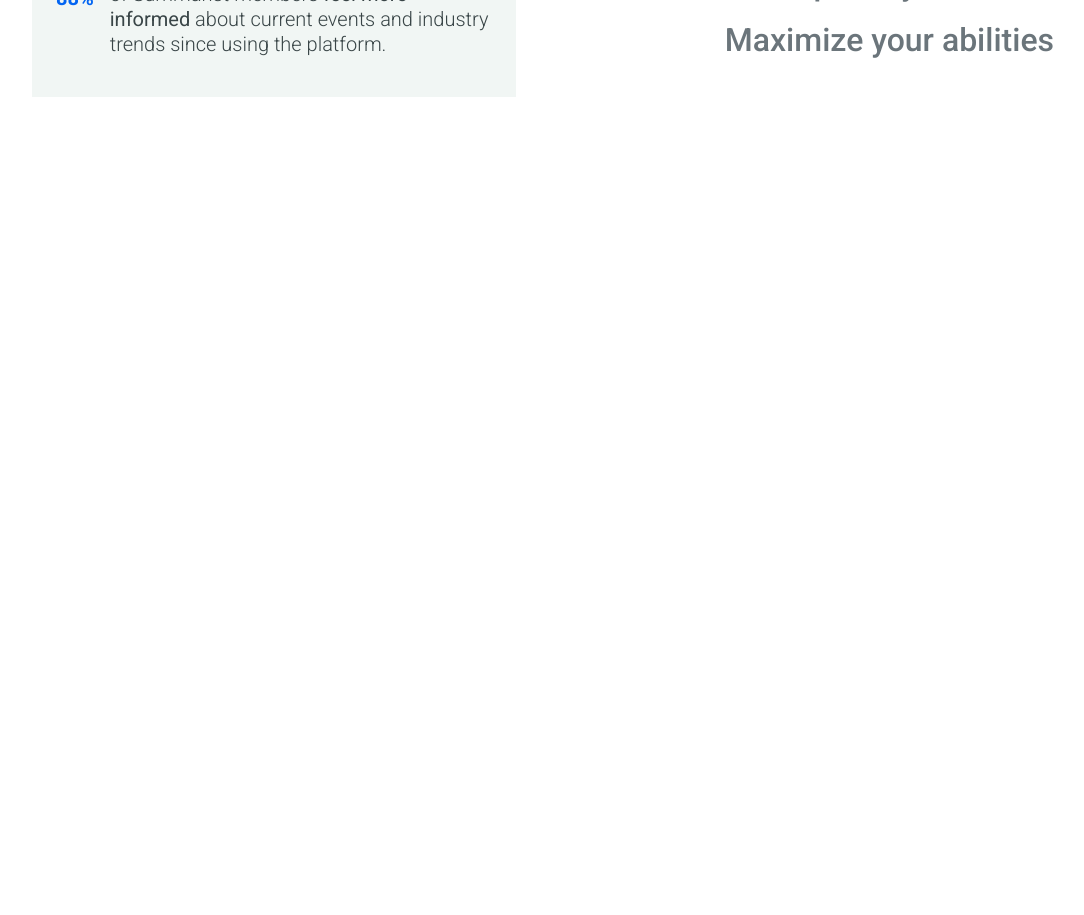
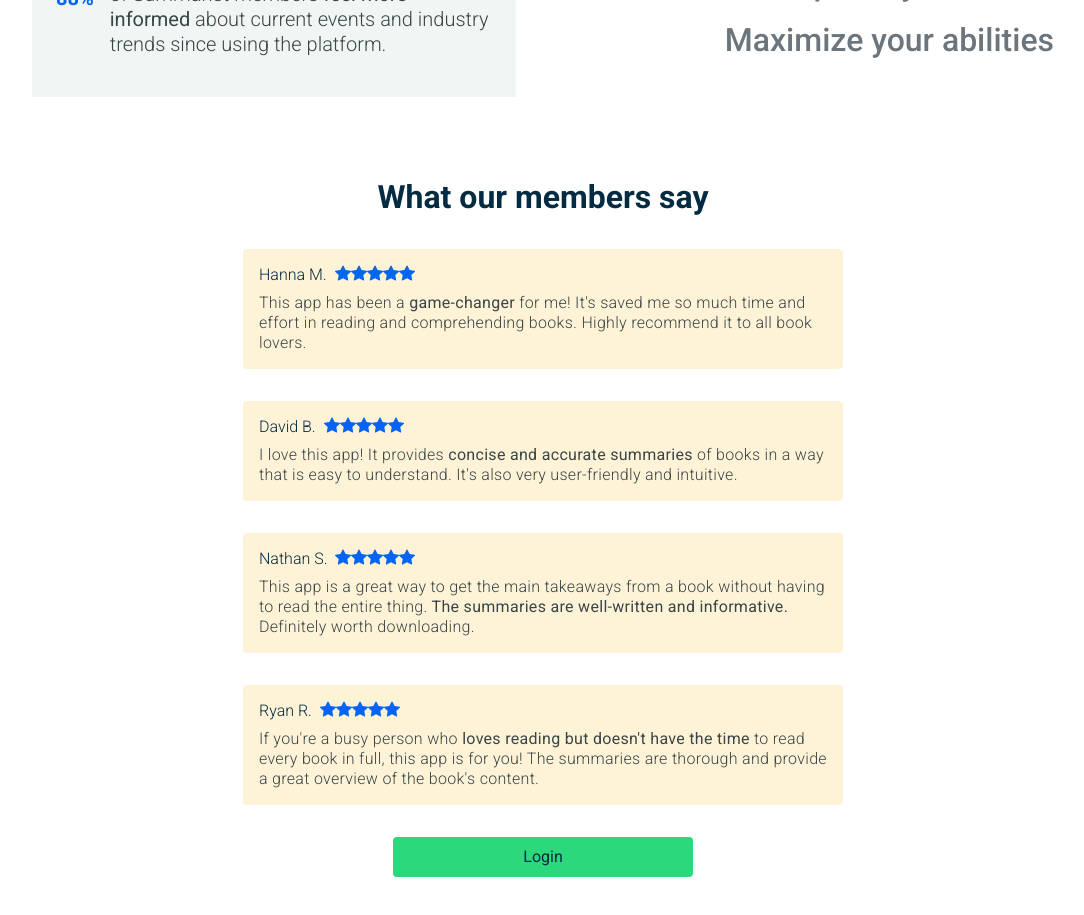
Before and after one commit to pstruthers/summarist, a Next.js app: page / in a window 1280 px wide. Shown: the part 1620-2535 px from the top of the page, without its empty margins (97-1181 px from the left). Before the commit the page ends 1757 px from the top, so only its background shows below. Built offline with nearby package versions, Linux system fonts and the light colour scheme.

Commit message:
reviews component

```diff
--- /dev/null
+++ b/src/app/components/reviews/Review.tsx
@@ -0,0 +1,26 @@
+import { ReactNode } from "react";
+import { BsStarFill } from "react-icons/bs";
+
+interface ReviewProps {
+  name: string,
+  stars: number,
+  body: ReactNode,
+};
+
+export default function Review({ name, stars, body }: ReviewProps) {
+  return (
+    <div className="bg-[#fff3d7] p-4 mb-8 rounded-sm font-light">
+      <div className="text-[#032b41] flex gap-2 mb-2">
+        <div>{name}</div>
+        <div className="flex">
+          {Array(stars).fill(0).map((_, index) => (
+            <BsStarFill key={index} className="w-4 h-4 fill-[#0564f1]" />
+          ))}
+        </div>
+      </div>
+      <div className="text-[#394547] tracking-[0.3px] leading-5 max-md:text-[14px]">
+        {body}
+      </div>
+    </div >
+  )
+}
--- /dev/null
+++ b/src/app/components/reviews/Reviews.tsx
@@ -0,0 +1,46 @@
+import Review from "./Review";
+
+export default function Reviews() {
+  return (
+    <div className="max-w-[1070px] w-full mx-auto px-6">
+      <div className="py-10 w-full">
+        <div className="text-[32px] text-[#032b41] text-center font-bold mb-8 max-md:text-[24px]">What our members say</div>
+        <div className="max-w-[600px] mx-auto">
+          <Review
+            name="Hanna M."
+            stars={5}
+            body={<>This app has been a <b>game-changer</b> for me! It's saved me so
+              much time and effort in reading and comprehending books. Highly
+              recommend it to all book lovers.</>}
+          />
+          <Review
+            name="David B."
+            stars={5}
+            body={<>I love this app! It provides
+              <b> concise and accurate summaries</b> of books in a way that is
+              easy to understand. It's also very user-friendly and intuitive.</>}
+          />
+          <Review
+            name="Nathan S."
+            stars={5}
+            body={<>This app is a great way to get the main takeaways from a book
+              without having to read the entire thing.
+              <b> The summaries are well-written and informative. </b>
+              Definitely worth downloading.</>}
+          />
+          <Review
+            name="Ryan R."
+            stars={5}
+            body={<>If you're a busy person who
+              <b> loves reading but doesn't have the time</b> to read every
+              book in full, this app is for you! The summaries are thorough
+              and provide a great overview of the book's content.</>}
+          />
+        </div>
+        <div className="flex justify-center">
+          <button className="bg-[#2bd97c] text-[#032b41] w-full h-10 rounded-sm text-[16px] transition duration-200 flex items-center justify-center min-w-[180px] max-w-[300px] hover:enabled:bg-[#20ba68] disabled:cursor-not-allowed disabled:opacity-65 active:translate-y-[1px] cursor-pointer">Login</button>
+        </div>
+      </div>
+    </div>
+  )
+}
--- a/src/app/page.tsx
+++ b/src/app/page.tsx
@@ -2,6 +2,7 @@ import Image from "next/image";
 import Nav from "./components/Nav";
 import Landing from "./components/Landing";
 import Features from "./components/features/Features";
+import Reviews from "./components/reviews/Reviews";
 
 export default function Home() {
   return (
@@ -9,6 +10,7 @@ export default function Home() {
       <Nav />
       <Landing />
       <Features />
+      <Reviews />
     </div>
   );
 }
```
